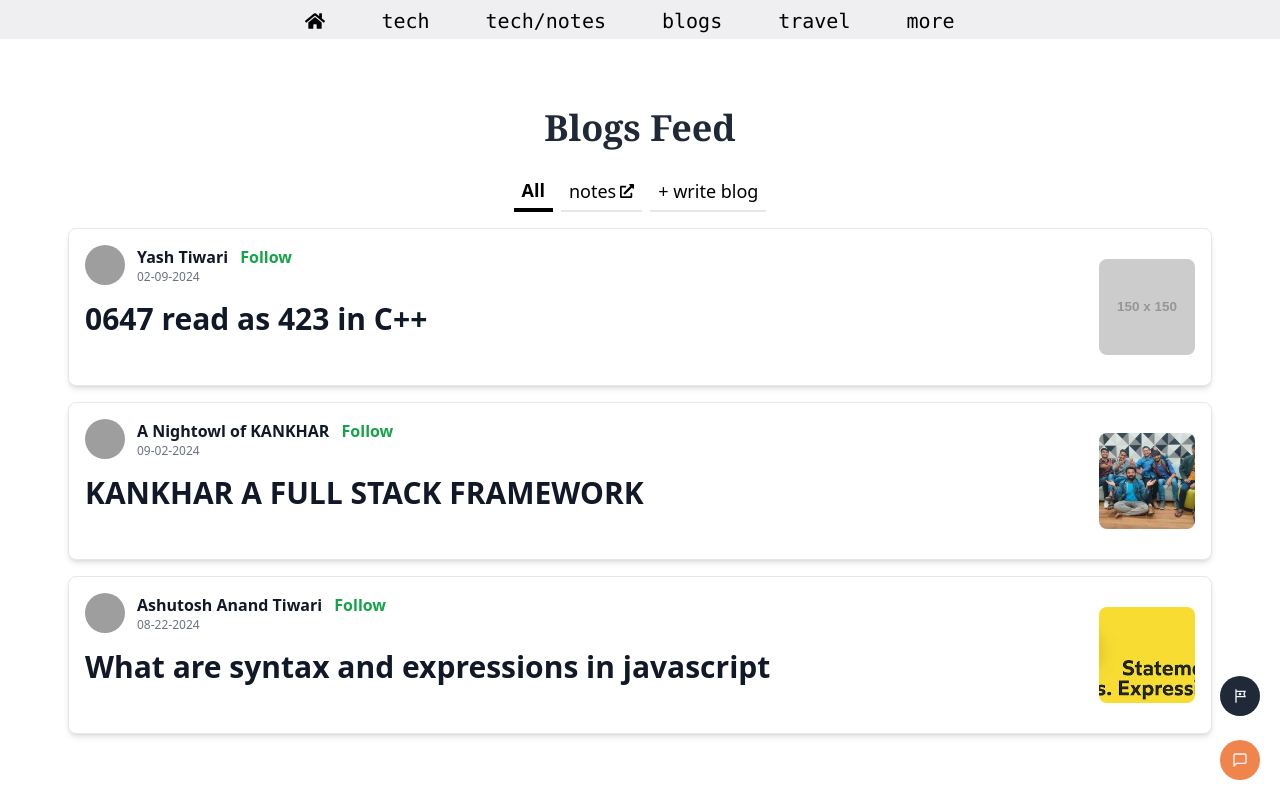
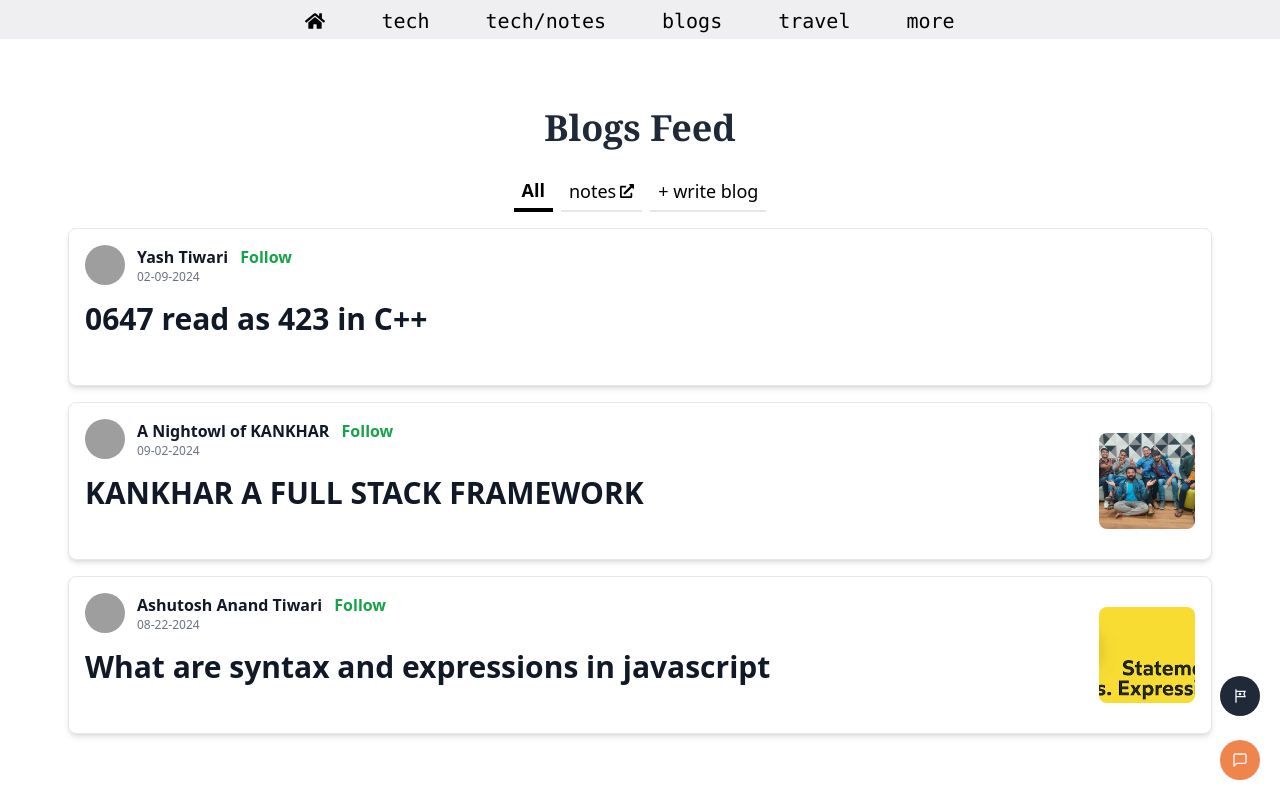
Before and after one commit to ashumsd7/heyashu, a Next.js app: page /blog in a window 1280 px wide. Built offline with nearby package versions, Linux system fonts and the light colour scheme; grey boxes are pictures that could not be loaded; a web font is replaced by a local one.

Commit message:
fix: Link redirect

```diff
--- a/src/components/blog/BlogCard.jsx
+++ b/src/components/blog/BlogCard.jsx
@@ -16,7 +16,7 @@ const BlogCard = ({ data }) => {
     minRead = "",
     tags = [],
     profilePic = DEFAULT_AVATAR,
-    thumbnail = DEFAULT_THUMBNAIL, // Default thumbnail image
+    thumbnail = '',
     followLink = DEFAULT_FOLLOW_LINK,
   } = data;
 
--- a/src/components/tech/notes-layout/BlogMetaInfo.jsx
+++ b/src/components/tech/notes-layout/BlogMetaInfo.jsx
@@ -21,7 +21,7 @@ const BlogMetaInfo = ({ data }) => {
     timeRead = "0",
     lastUpdated = "-",
     publishedOn = "-",
-    followLink = "https://github.com/ashumsd7/",
+    followLink ,
     showControls = true,
     isQuicReadSettingOn = false,
     profilePic = "https://avatars.githubusercontent.com/u/40313523?v=4",
```
